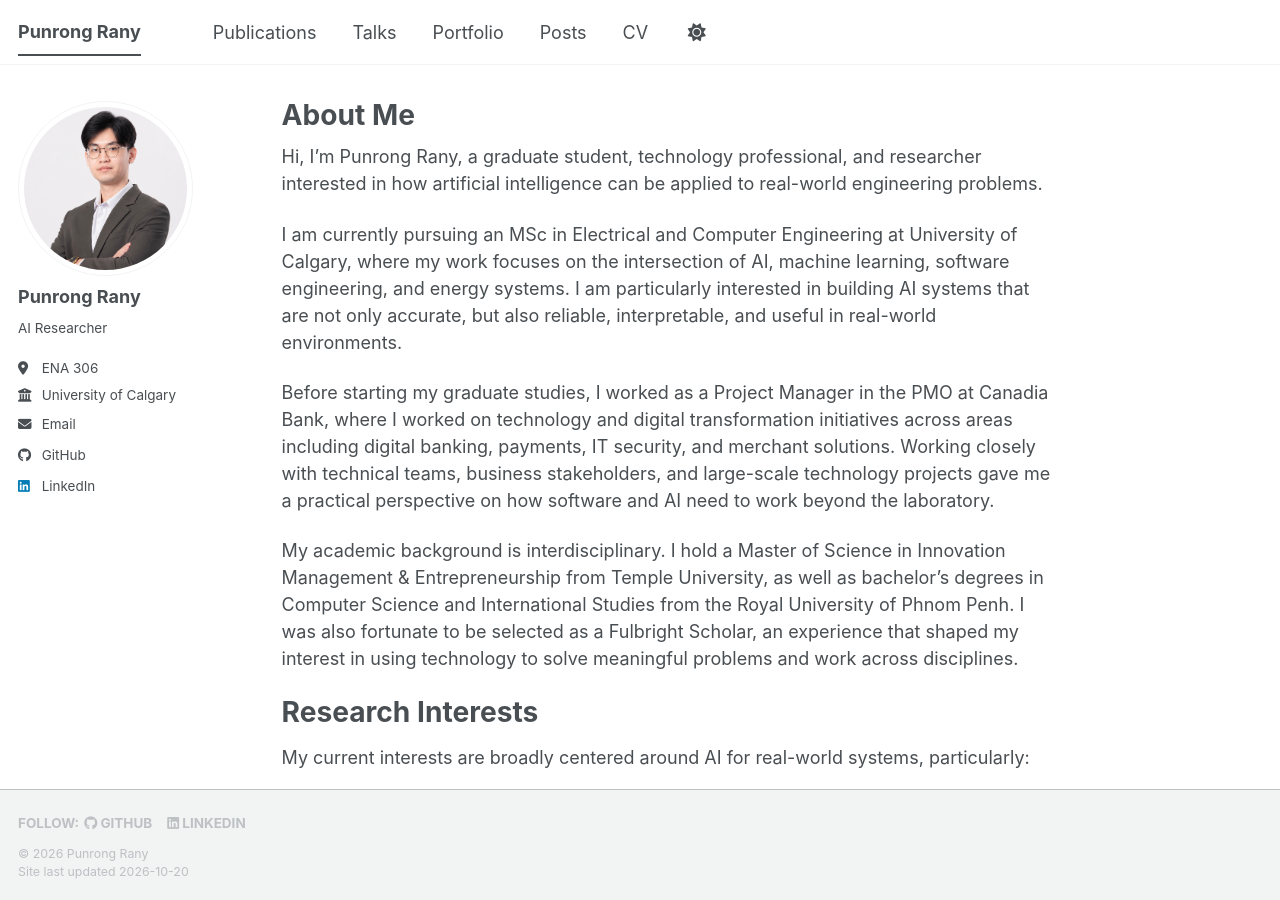
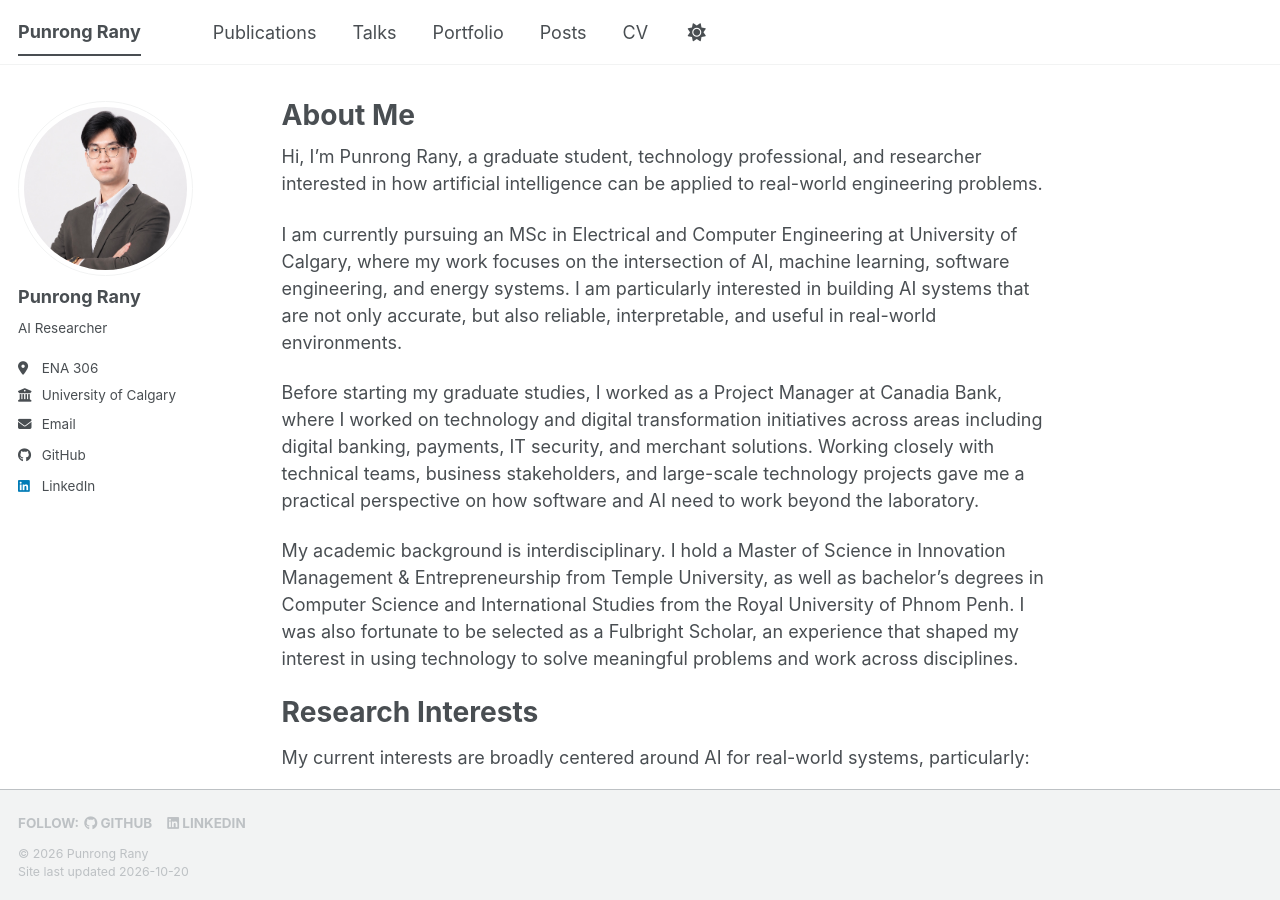
Before and after one commit to punrong/punrong.github.io, a Jekyll site: the page built from _pages/about.md, in a window 1280 px wide and 900 px high. Built offline with Jekyll 4.4.1, drawn with Linux system fonts in a browser that asks for light colours; a style sheet for code colours, icons or effects is not loaded.

Commit message:
update about me

```diff
--- a/_pages/about.md
+++ b/_pages/about.md
@@ -11,7 +11,7 @@
 
 I am currently pursuing an MSc in Electrical and Computer Engineering at University of Calgary, where my work focuses on the intersection of AI, machine learning, software engineering, and energy systems. I am particularly interested in building AI systems that are not only accurate, but also reliable, interpretable, and useful in real-world environments.
 
-Before starting my graduate studies, I worked as a Project Manager in the PMO at Canadia Bank, where I worked on technology and digital transformation initiatives across areas including digital banking, payments, IT security, and merchant solutions. Working closely with technical teams, business stakeholders, and large-scale technology projects gave me a practical perspective on how software and AI need to work beyond the laboratory.
+Before starting my graduate studies, I worked as a Project Manager at Canadia Bank, where I worked on technology and digital transformation initiatives across areas including digital banking, payments, IT security, and merchant solutions. Working closely with technical teams, business stakeholders, and large-scale technology projects gave me a practical perspective on how software and AI need to work beyond the laboratory.
 
 My academic background is interdisciplinary. I hold a Master of Science in Innovation Management & Entrepreneurship from Temple University, as well as bachelor's degrees in Computer Science and International Studies from the Royal University of Phnom Penh. I was also fortunate to be selected as a Fulbright Scholar, an experience that shaped my interest in using technology to solve meaningful problems and work across disciplines.
 
```
